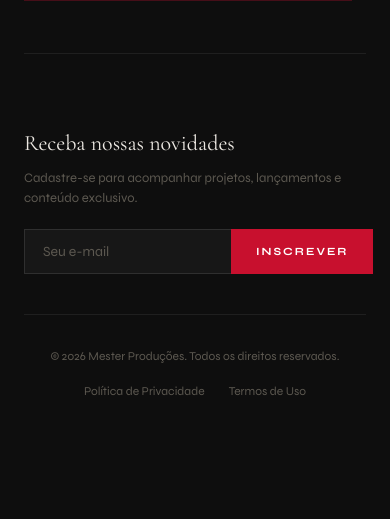
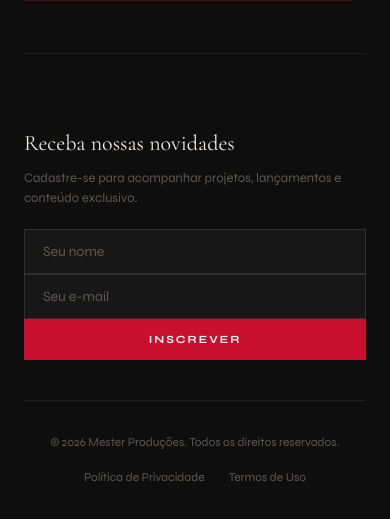
Before and after one commit to rodrigolima/mester-site, a Django app: page /contato/ in a window 390 px wide. Shown: the part 1638-2157 px from the top of the page. Before the commit the page ends 2033 px from the top, so only its background shows below. Run offline with Django 5.2, Linux system fonts and the light colour scheme.

Commit message:
Add name field to footer newsletter form alongside email
Co-Authored-By: Claude Opus 4.6 <noreply@anthropic.com>

```diff
--- a/core/templates/core/base.html
+++ b/core/templates/core/base.html
@@ -288,11 +288,12 @@
     .f-newsletter-form {
       display: flex;
       gap: 0;
-      max-width: 420px;
+      max-width: 560px;
       width: 100%;
     }
     .f-newsletter-form input {
       flex: 1;
+      min-width: 0;
       padding: 13px 18px;
       background: rgba(255,255,255,0.04);
       border: 1px solid rgba(255,255,255,0.1);
@@ -345,7 +346,9 @@
       .f-logo img { height: 72px; max-width: 320px; }
       .footer-top { grid-template-columns: 1fr; gap: 36px; }
       .f-newsletter { flex-direction: column; align-items: flex-start; gap: 20px; }
-      .f-newsletter-form { max-width: 100%; }
+      .f-newsletter-form { max-width: 100%; flex-wrap: wrap; }
+      .f-newsletter-form input { flex: 1 1 100%; border-right: 1px solid rgba(255,255,255,0.1); }
+      .f-newsletter-form button { width: 100%; }
       .footer-bottom { flex-direction: column; gap: 16px; text-align: center; }
     }
 
@@ -471,8 +474,9 @@
         <h4>Receba nossas novidades</h4>
         <p>Cadastre-se para acompanhar projetos, lançamentos e conteúdo exclusivo.</p>
       </div>
-      <form class="f-newsletter-form" onsubmit="event.preventDefault(); this.querySelector('button').textContent='Enviado!'; this.querySelector('input').value='';">
-        <input type="email" placeholder="Seu e-mail" required>
+      <form class="f-newsletter-form" onsubmit="event.preventDefault(); this.querySelector('button').textContent='Enviado ✓'; this.reset();">
+        <input type="text" name="nome" placeholder="Seu nome" autocomplete="given-name" required>
+        <input type="email" name="email" placeholder="Seu e-mail" autocomplete="email" required>
         <button type="submit">Inscrever</button>
       </form>
     </div>
```
